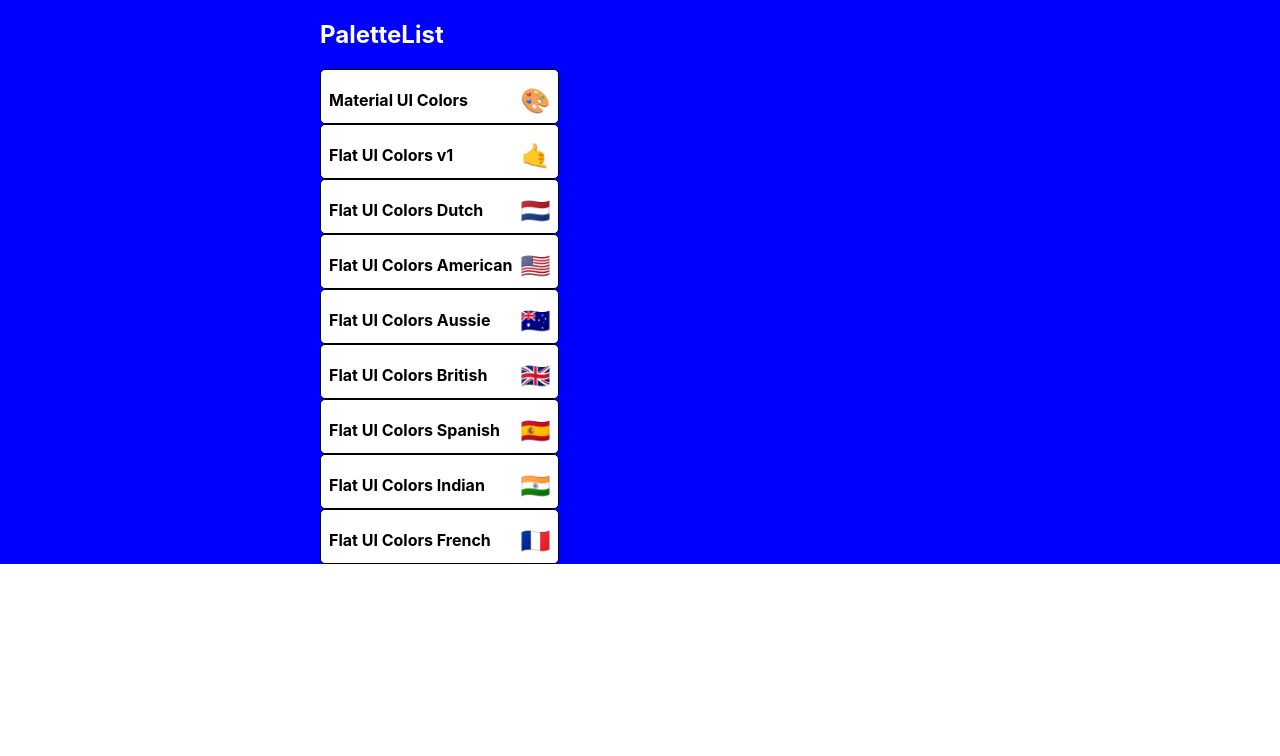
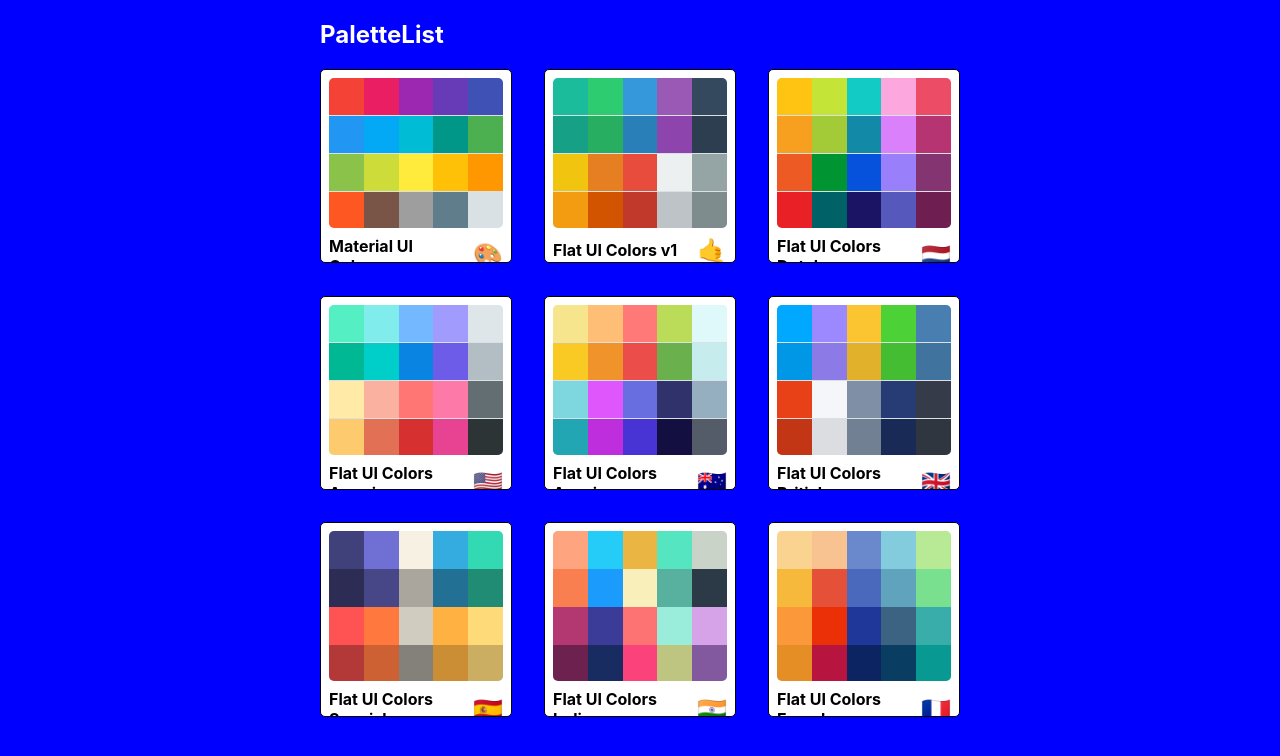
Before and after one commit to nimaaskari/react_palette, a React (Create React App) app: page / in a window 1280 px wide. Shown: the top 756 px of the page. Built offline with nearby package versions, Linux system fonts and the light colour scheme.

Commit message:
Finish styling Mini Palette

```diff
--- a/src/MiniPalette.js
+++ b/src/MiniPalette.js
@@ -15,7 +15,11 @@
     },
   },
   colors: {
-    backgroundColor: "gray",
+    backgroundColor: "#dae1e4",
+    height: "150px",
+    width: "100%",
+    borderRadius: "5px",
+    overflow: "hidden",
   },
   title: {
     display: "flex",
@@ -31,16 +35,31 @@
     marginLeft: "0.5rem",
     fontSize: "1.5rem",
   },
+  miniColor: {
+    height: "25%",
+    width: "20%",
+    display: "inline-block",
+    margin: "0 auto",
+    position: "relative",
+    marginBottom: "-3.5px",
+  },
 };
 
 function MiniPalette(props) {
-  const { classes, paletteName, emoji } = props;
-
+  const { classes, paletteName, emoji, colors } = props;
+  const miniColorBoxes = colors.map((color) => (
+    <div
+      className={classes.miniColor}
+      style={{ backgroundColor: color.color }}
+      key={color.name}
+    ></div>
+  ));
   return (
     <div className={classes.root}>
-      <div className={classes.colors}></div>
+      <div className={classes.colors}>{miniColorBoxes}</div>
       <h5 className={classes.title}>
-        {paletteName} <span className={classes.emoji}>{emoji}</span>
+        {paletteName}
+        <span className={classes.emoji}>{emoji}</span>
       </h5>
     </div>
   );
--- a/src/PaletteList.js
+++ b/src/PaletteList.js
@@ -7,7 +7,7 @@
 const styles = {
   root: {
     backgroundColor: "blue",
-    height: "100%",
+    height: "100vh",
     display: "flex",
     alignItems: "flex-start",
     justifyContent: "center",
@@ -30,7 +30,7 @@
     width: "100%",
     display: "grid",
     gridTemplateColumns: "repeat(3,30%)",
-    gridGap: "50%",
+    gridGap: "5%",
   },
 };
 
@@ -43,7 +43,7 @@
           <nav className={classes.nav}>
             <h1>PaletteList</h1>
           </nav>
-          <div className={classes.palette}>
+          <div className={classes.palettes}>
             {palettes.map((palette) => (
               <MiniPalette {...palette} />
             ))}
```
